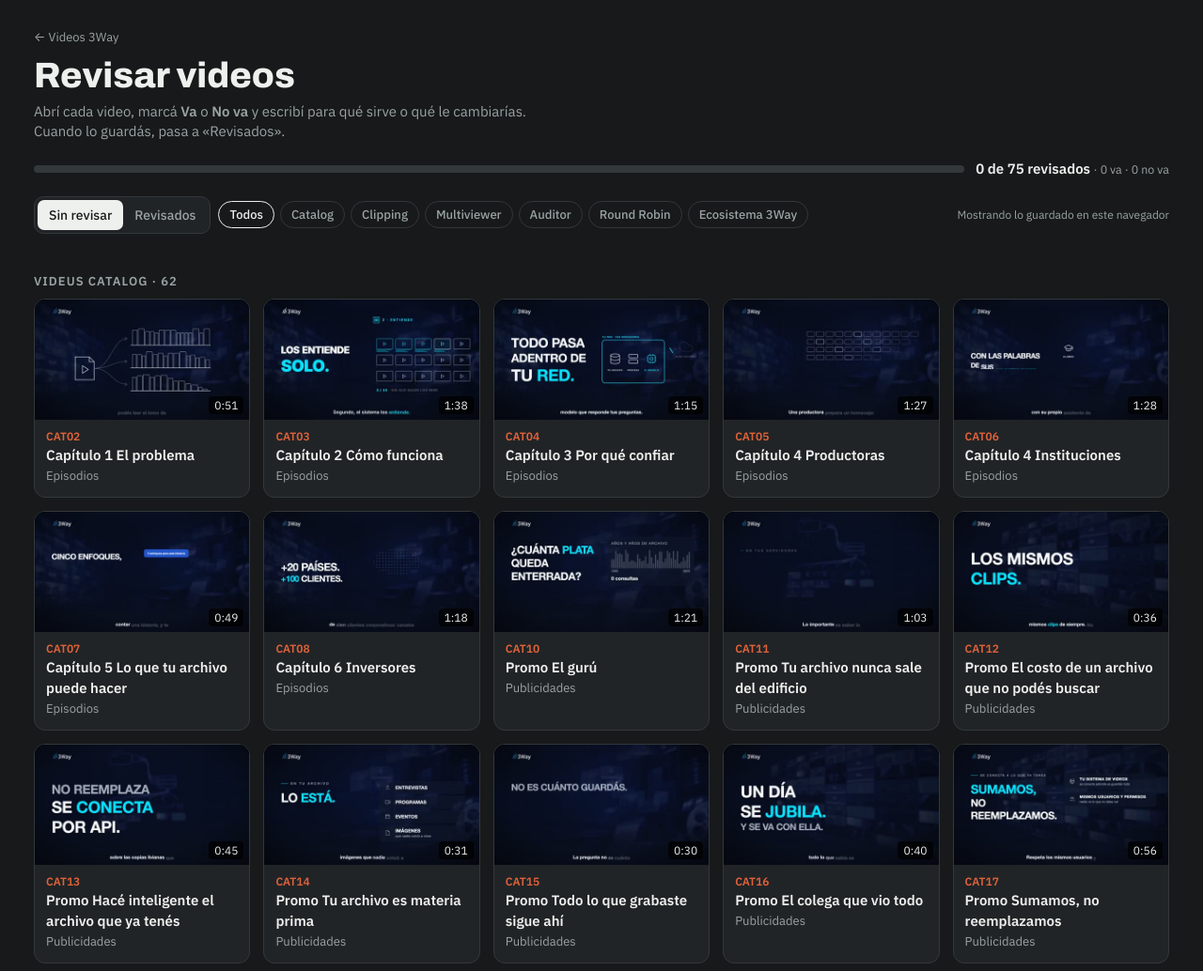
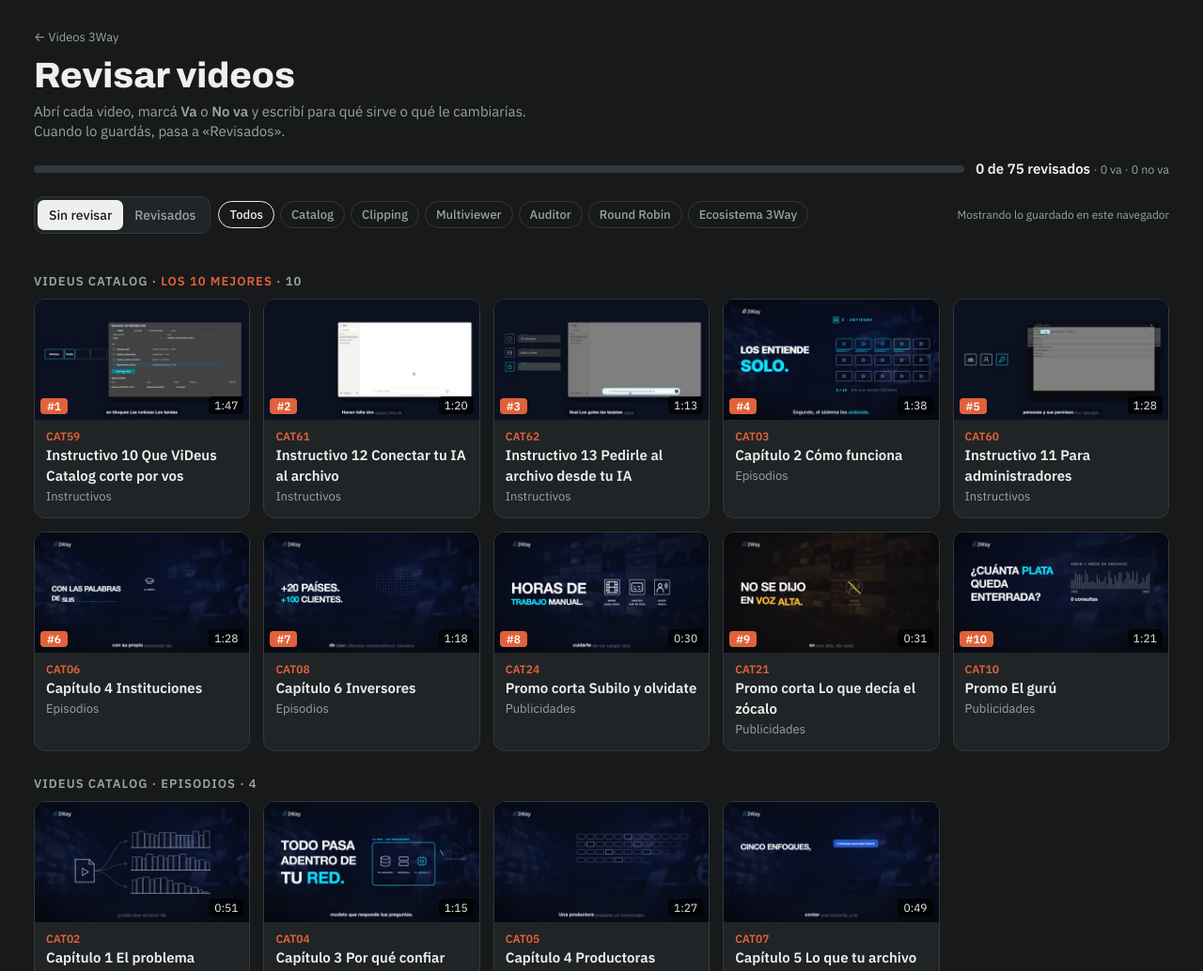
Before and after one commit to camussicamusica/videus, a plain HTML site: page revisar/index.html in a window 1280 px wide. Shown: the top 1034 px of the page at 94% size. Drawn offline with Linux system fonts and the light colour scheme.

Commit message:
Revisar videos: Catalog con los 10 mejores primero y secciones por tipo; se actualiza solo cada 30 s
Co-Authored-By: Claude Opus 5.5 <noreply@anthropic.com>

```diff
--- a/revisar/index.html
+++ b/revisar/index.html
@@ -38,6 +38,8 @@ h1 { font: 800 clamp(26px, 4vw, 38px)/1.1 var(--display); margin: 10px 0 6px; }
 .chip[aria-pressed="true"] { border-color: var(--fg); color: var(--fg); }
 .sync { color: var(--muted); font-size: 12px; margin-left: auto; }
 main { max-width: 1240px; margin: 0 auto; padding: 8px 16px 60px; }
+.hl { color: var(--orange); }
+.rank { position: absolute; left: 6px; bottom: 6px; background: var(--orange); color: #fff; font: 700 12px var(--body); padding: 1px 7px; border-radius: 4px; }
 h2.prod { font: 600 13px var(--body); letter-spacing: .08em; text-transform: uppercase; color: var(--muted); margin: 26px 0 10px; }
 .grid { display: grid; grid-template-columns: repeat(auto-fill, minmax(220px, 1fr)); gap: 14px; }
 .card { background: var(--panel); border: 1px solid var(--line); border-radius: 12px; overflow: hidden; cursor: pointer; text-align: left; color: inherit; font: inherit; padding: 0; display: flex; flex-direction: column; transition: transform .12s, border-color .12s; }
@@ -175,20 +177,35 @@ function render() {
 
   const list = visibleList();
   if (!list.length) { $("#main").innerHTML = `<p class="empty">${view==="pend" ? "No queda nada por revisar acá. 🎉" : "Todavía no revisaste ninguno."}</p>`; return; }
-  const groups = {};
-  list.forEach(v => (groups[v.producto] ??= []).push(v));
-  $("#main").innerHTML = Object.entries(groups).map(([p, vs]) => `
-    <h2 class="prod">${esc(p)} · ${vs.length}</h2>
+  $("#main").innerHTML = groupsOf(list).map(([p, vs]) => `
+    <h2 class="prod">${p} · ${vs.length}</h2>
     <div class="grid">${vs.map(card).join("")}</div>`).join("");
 }
+// Catalog: primero los 10 mejores (los del Top 10 de la página), después episodios, publicidades, instructivos y largos.
+const CAT_ORDER = ["Episodios", "Publicidades", "Instructivos", "Largos"];
+function groupsOf(list) {
+  const out = [], add = (label, vs) => { if (vs.length) out.push([label, vs]); };
+  const prods = [...new Set(list.map(v => v.producto))];
+  prods.forEach(p => {
+    const vs = list.filter(v => v.producto === p);
+    if (p === "ViDeus Catalog") {
+      add(`${esc(p)} · <span class="hl">Los 10 mejores</span>`, vs.filter(v => v.top).sort((a, b) => a.top - b.top));
+      const rest = vs.filter(v => !v.top);
+      CAT_ORDER.forEach(c => add(`${esc(p)} · ${c}`, rest.filter(v => v.categoria === c)));
+      add(`${esc(p)} · Otros`, rest.filter(v => !CAT_ORDER.includes(v.categoria)));
+    } else add(esc(p), vs);
+  });
+  return out;
+}
 function visibleList() {
-  return videos.filter(v => (prod === "Todos" || v.producto === prod) && (!!state(v.code) === (view === "done")));
+  const list = videos.filter(v => (prod === "Todos" || v.producto === prod) && (!!state(v.code) === (view === "done")));
+  return groupsOf(list).flatMap(g => g[1]);
 }
 function card(v) {
   const s = state(v.code);
   const badge = s ? `<span class="badge ${s.v==="Va"?"va":"nova"}">${esc(s.v)}</span>` : "";
   return `<button type="button" class="card" data-code="${v.code}">
-    <div class="thumb"><img loading="lazy" src="thumbs/${v.code}.jpg" alt="">${badge}${v.confuso?'<span class="badge conf">En «Confusos»</span>':""}<span class="dur">${fmt(v.dur)}</span></div>
+    <div class="thumb"><img loading="lazy" src="thumbs/${v.code}.jpg" alt="">${badge}${v.confuso?'<span class="badge conf">En «Confusos»</span>':""}${v.top ? `<span class="rank">#${v.top}</span>` : ""}<span class="dur">${fmt(v.dur)}</span></div>
     <div class="meta"><div class="code">${v.code}</div><div class="tit">${esc(v.titulo)}</div><div class="cat">${esc(v.categoria)}</div>
     ${s && s.note ? `<div class="note">${esc(s.note)}</div>` : ""}</div></button>`;
 }
@@ -335,6 +352,10 @@ $("#dlg").addEventListener("cancel", e => { e.preventDefault(); closeDlg(); });
   const ok = await loadSheet();
   $("#sync").textContent = ok ? "Respuestas al día" : "Mostrando lo guardado en este navegador";
   render();
+  // Vuelve a leer el Sheet cada 30 s y al volver a la pestaña, para ver lo que cambió en otro lado.
+  const refresh = async () => { if (await loadSheet()) { $("#sync").textContent = "Respuestas al día"; render(); } };
+  setInterval(refresh, 30000);
+  document.addEventListener("visibilitychange", () => { if (!document.hidden) refresh(); });
 })();
 </script>
 </body>
--- a/revisar/videos.json
+++ b/revisar/videos.json
@@ -17,7 +17,8 @@
 "drive_url": "https://drive.google.com/file/d/10qgYPIC3Pnrx6t6KlOmVoXpdqjx-D-ue/view",
 "video": "../videos/largos/cap2-como-funciona-es-horizontal-v2.mp4",
 "dur": 98,
-"confuso": false
+"confuso": false,
+"top": 4
 },
 {
 "code": "CAT04",
@@ -47,7 +48,8 @@
 "drive_url": "https://drive.google.com/file/d/13twjecLIwdz-aSouOcM9gGdUJIvs2Pmm/view",
 "video": "../videos/largos/cap4-instituciones-es-horizontal.mp4",
 "dur": 88,
-"confuso": false
+"confuso": false,
+"top": 6
 },
 {
 "code": "CAT07",
@@ -67,7 +69,8 @@
 "drive_url": "https://drive.google.com/file/d/1Q1T7Yv7IFK5oPrWSjfBYXlN3vzNE6csV/view",
 "video": "../videos/largos/cap6-inversores-es-horizontal.mp4",
 "dur": 78,
-"confuso": false
+"confuso": false,
+"top": 7
 },
 {
 "code": "CAT10",
@@ -77,7 +80,8 @@
 "drive_url": "https://drive.google.com/file/d/1Nm0io73YO7g_W66yv8OdPzTBeiW1nMSV/view",
 "video": "../videos/v3/guru-es-horizontal.mp4",
 "dur": 81,
-"confuso": false
+"confuso": false,
+"top": 10
 },
 {
 "code": "CAT11",
@@ -187,7 +191,8 @@
 "drive_url": "https://drive.google.com/file/d/1xpfiWiO2SzSk1V6LLq2eRK_bixaIKuqd/view",
 "video": "../videos/frases/frase3-es-horizontal.mp4",
 "dur": 31,
-"confuso": false
+"confuso": false,
+"top": 9
 },
 {
 "code": "CAT22",
@@ -217,7 +222,8 @@
 "drive_url": "https://drive.google.com/file/d/1doIuyhSvv_4F8eZeedtKqyMdnCn_f3qL/view",
 "video": "../videos/frases/frase2-es-horizontal.mp4",
 "dur": 30,
-"confuso": false
+"confuso": false,
+"top": 8
 },
 {
 "code": "CAT25",
@@ -567,7 +573,8 @@
 "drive_url": "https://drive.google.com/file/d/1Ej2ZwPoYv-5T36RxiLlNU06rGCMzR15a/view",
 "video": "../videos/tutoriales/tutorial-10-cortar-es-horizontal.mp4",
 "dur": 107,
-"confuso": false
+"confuso": false,
+"top": 1
 },
 {
 "code": "CAT60",
@@ -577,7 +584,8 @@
 "drive_url": "https://drive.google.com/file/d/1JJyQOVAFZJ5AsgZdV1mz49fP_UGOHK6A/view",
 "video": "../videos/tutoriales/tutorial-11-admin-es-horizontal.mp4",
 "dur": 88,
-"confuso": false
+"confuso": false,
+"top": 5
 },
 {
 "code": "CAT61",
@@ -587,7 +595,8 @@
 "drive_url": "https://drive.google.com/file/d/1KvcooXm4GpJFd-QriRjhB6ViYcImer8S/view",
 "video": "../videos/tutoriales/tutorial-12-conectar-ia-es-horizontal.mp4",
 "dur": 80,
-"confuso": false
+"confuso": false,
+"top": 2
 },
 {
 "code": "CAT62",
@@ -597,7 +606,8 @@
 "drive_url": "https://drive.google.com/file/d/1yrFLaJBg6Ejz2szSTbLn5LhPwbxs7zTw/view",
 "video": "../videos/tutoriales/tutorial-13-pedir-desde-ia-es-horizontal.mp4",
 "dur": 73,
-"confuso": false
+"confuso": false,
+"top": 3
 },
 {
 "code": "CAT01",
```
